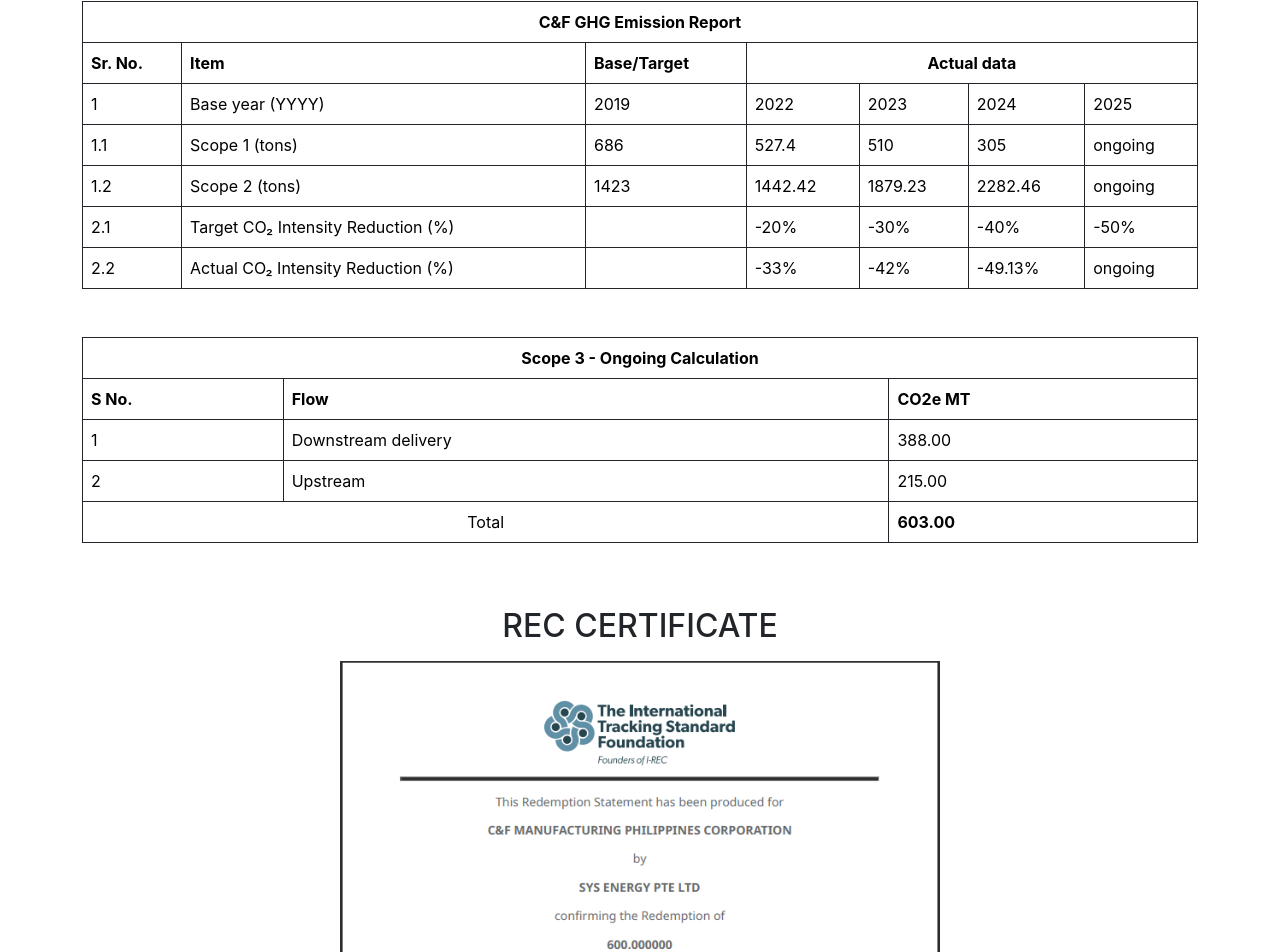
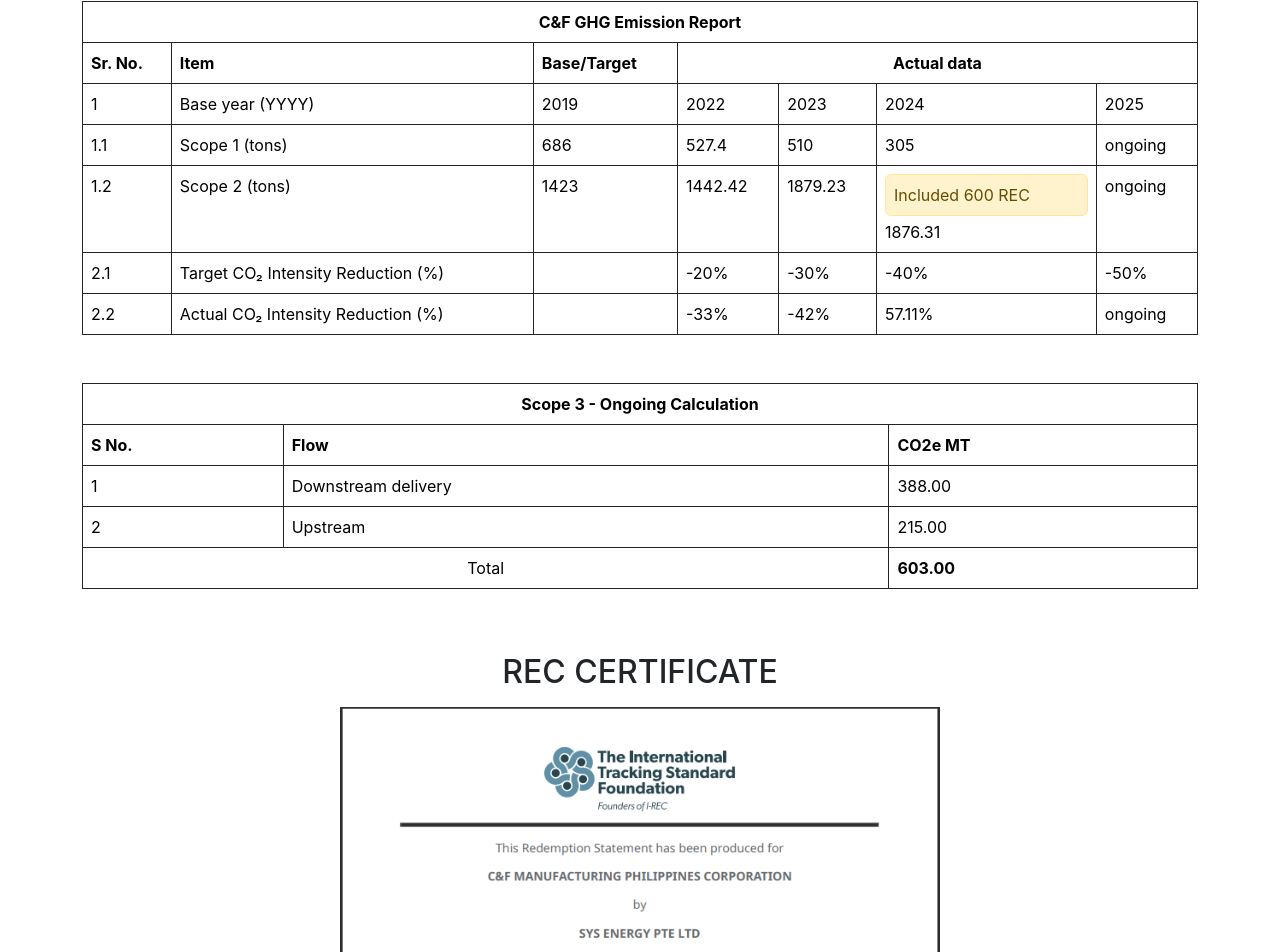
Before and after one commit to Elcavz/CF-PH-WEB, a React (Create React App) app: page /Environmental in a window 1280 px wide. Shown: the part 4368-5320 px from the top of the page. Built offline with nearby package versions, Linux system fonts and the light colour scheme.

Commit message:
07-15-2025 8:50 AM UPDATE

```diff
--- a/src/pages/Environmental/index.js
+++ b/src/pages/Environmental/index.js
@@ -162,7 +162,7 @@
               <td class="centered">1423</td>
               <td class="centered">1442.42</td>
               <td class="centered">1879.23</td>
-              <td class="centered">2282.46</td>
+              <td class="centered"><div className='alert alert-warning mb-1 p-2'>Included 600 REC</div>1876.31</td>
               <td class="centered ongoing">ongoing</td>
             </tr>
             <tr>
@@ -180,7 +180,7 @@
               <td></td>
               <td class="centered negative-value">-33%</td>
               <td class="centered negative-value">-42%</td>
-              <td class="centered negative-value">-49.13%</td>
+              <td class="centered negative-value">57.11%</td>
               <td class="centered ongoing">ongoing</td>
             </tr>
           </tbody>
```
